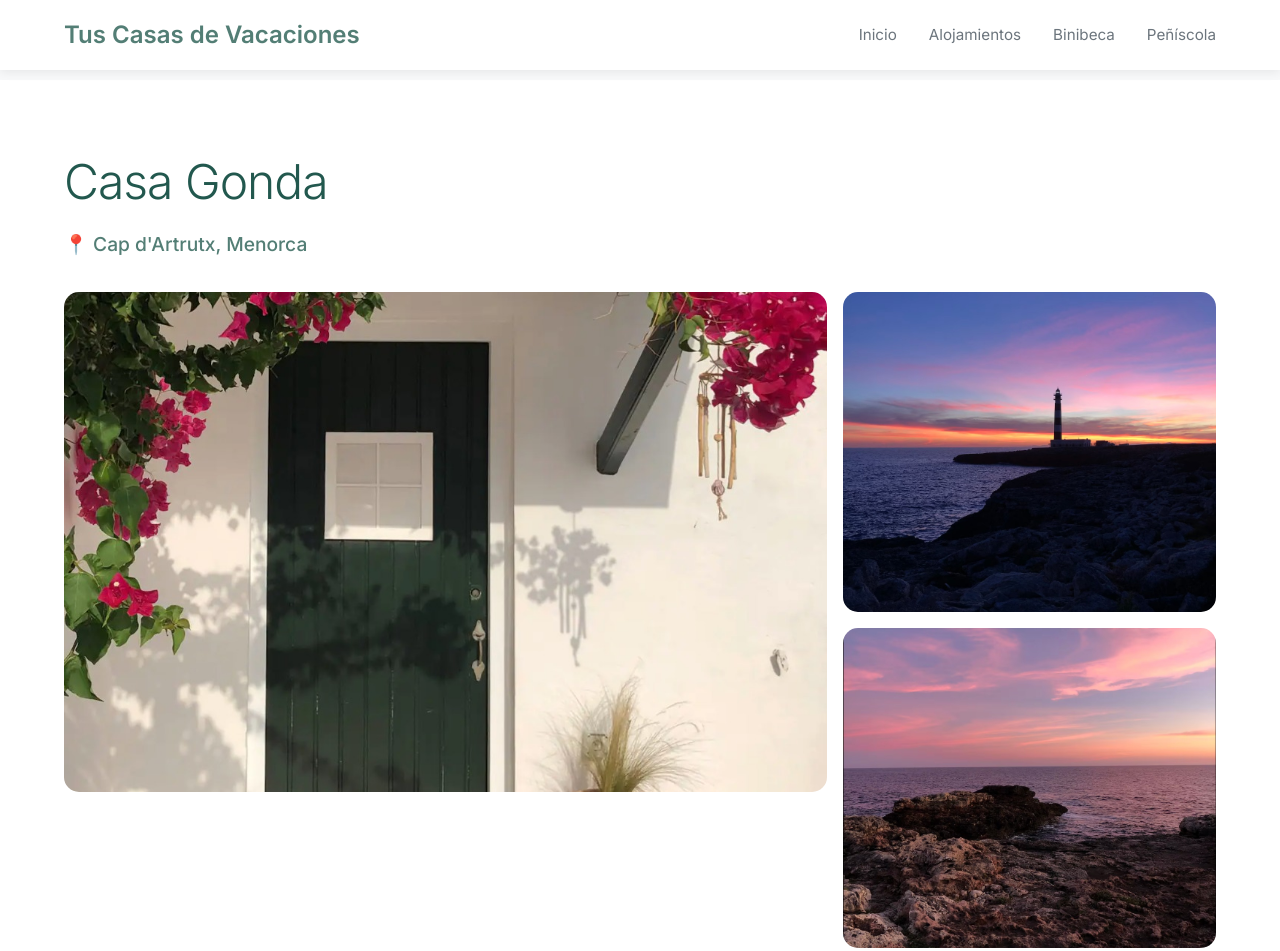
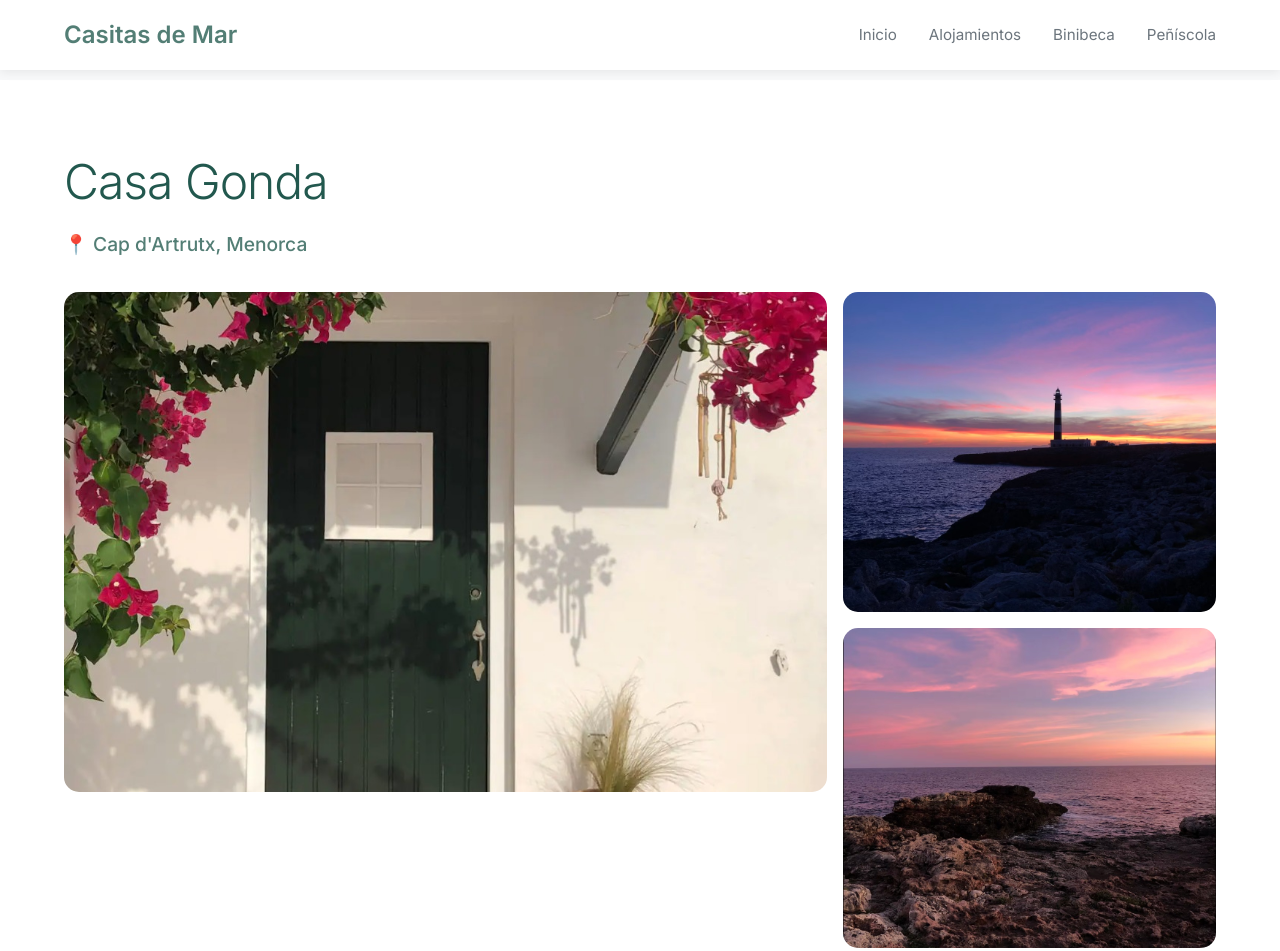
Before and after one commit to egom1234/tuscasasvacaciones, a plain HTML site: page Casa_Gonda.html in a window 1280 px wide. Shown: the top 951 px of the page. Drawn offline with Linux system fonts and the light colour scheme.

Commit message:
Update Casa_Gonda.html

```diff
--- a/Casa_Gonda.html
+++ b/Casa_Gonda.html
@@ -416,7 +416,7 @@
   <header>
     <div class="container">
       <div class="header-content">
-        <a href="index.html" class="logo">Tus Casas de Vacaciones</a>
+        <a href="index.html" class="logo">Casitas de Mar</a>
         <nav>
           <a href="index.html">Inicio</a>
           <a href="index.html#apartamentos">Alojamientos</a>
```
